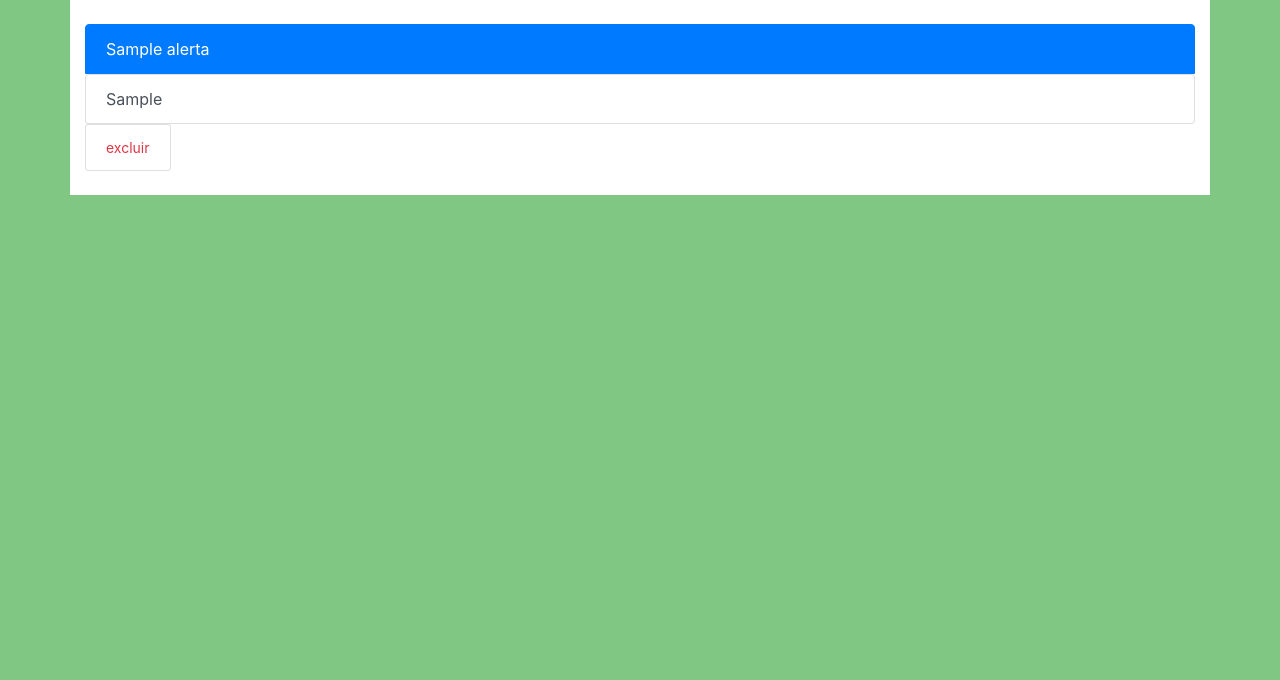
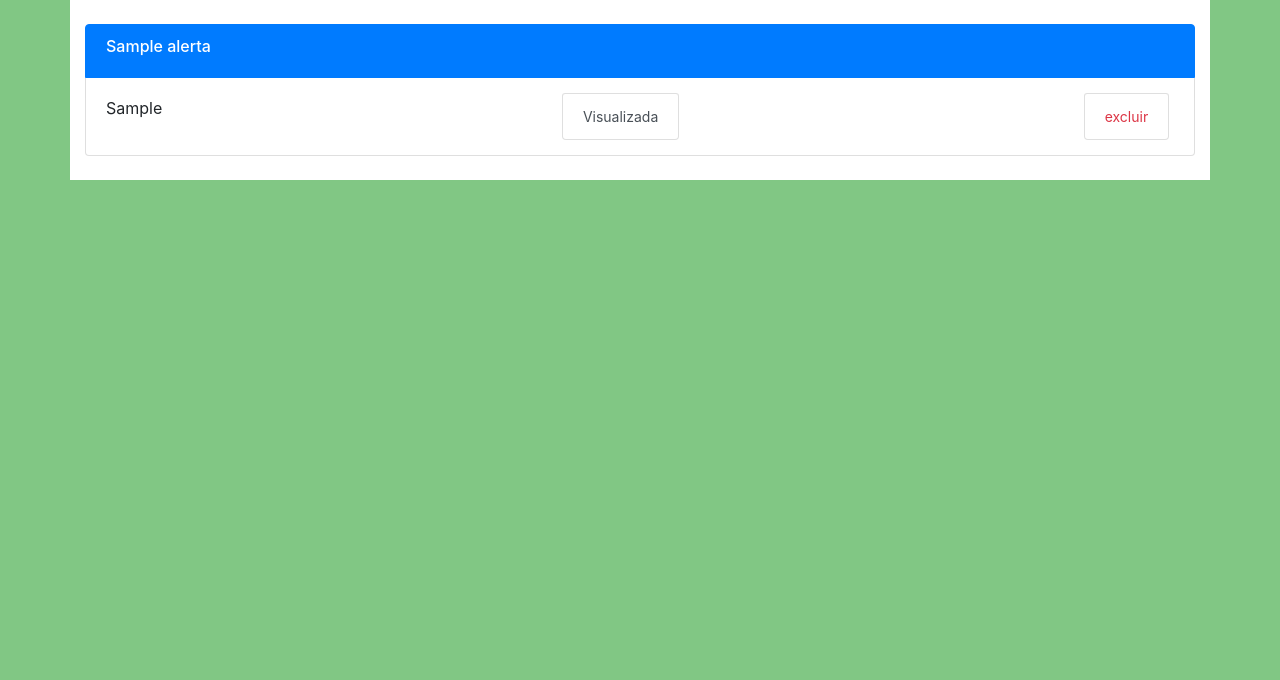
Before and after one commit to jonasLAraujo1/gerenciador_reunioes, a Django app: template app/templates/alertas/listagem.html in a window 1280 px wide. Shown: the part 157-837 px from the top of the page. Run offline with Django 3.2, Linux system fonts and the light colour scheme; tables that the repository leaves empty hold one stand-in row (values such as "Sample post"); the template is opened without the code that fills it: values that come from a table or form of the project are taken from there, most other values are stand-ins (such as "Sample title", 1, 10 or a date in 2020); some libraries are stand-ins or nearby versions.

Commit message:
vizualiação de notificações 100%

```diff
--- a/app/services/alerta_services.py
+++ b/app/services/alerta_services.py
@@ -12,8 +12,8 @@ def contar(usuario):
     return contagem
 
 def listar_todos(usuario):
-    alertas=Alerta.objects.filter(usuario=usuario).all()
-    return  alertas
+    alertas = Alerta.objects.filter(usuario=usuario).all()
+    return alertas
 
 
 def apagar_alerta(id):
--- a/app/templates/alertas/listagem.html
+++ b/app/templates/alertas/listagem.html
@@ -9,23 +9,58 @@
 
 {% block conteudo %}
 
+
 {%for alerta in alertas%}
+
+	{%if alerta.status == "1"%}
 <br>
-<div class="list-group">
-  <a href="#" class="list-group-item list-group-item-action {%if alerta.status != 1 %} active {%endif%}">
-   {{alerta.titulo}}
-  </a>
-	<form class="form-horizontal" method="POST" action="{%url 'listar' %}">
-		{% csrf_token %}
-		<input type="hidden" class="form-control" name="status"  value={{alerta.id}}>
-		<button  class="btn btn-outline list-group-item list-group-item-action" type="submit"> {{alerta.informacoes}} </button>
-	</form>
-	<form class="form-horizontal" method="POST" action="{%url 'listar' %}">
+<ul class="list-group">
+	 <li class="list-group-item d-flex  justify-content-between align-items-center  active">
+		<h6> {{alerta.titulo}}</h6>
+	 </li>
+	<li class="list-group-item d-flex justify-content-between align-items-center">
+		 <p>
+			 {{alerta.informacoes}}
+		 </p>
+    <form class="form-horizontal" method="POST" action="{%url 'listar' %}">
+			{% csrf_token %}
+			<input type="hidden" class="form-control" name="status"  value={{alerta.id}}>
+			<button  class="btn btn-sm btn-outline list-group-item list-group-item-action" type="submit">Visualizada  </button>
+		</form>
+
+    <span class="badge "><form class="form-horizontal" method="POST" action="{%url 'listar' %}">
 		{% csrf_token %}
 		<input type="hidden" class="form-control" name="id"  value={{alerta.id}}>
 		<button  class="btn btn-sm btn-outline-danger list-group-item" type="submit"> excluir </button>
-	</form>
-</div>
+	</form></span>
+  </li>
+</ul>
+	{%endif%}
+
+
+{%endfor%}
+
+
+{%for alerta in alertas%}
+	{%if alerta.status == "2"%}
+<br>
+<ul class="list-group">
+
+	<li class="list-group-item d-flex list-group-item-dark justify-content-between align-items-center">
+		<h6> {{alerta.titulo}}</h6>
+	 </li>
+	<li class="list-group-item d-flex list-group-item-secondary justify-content-between align-items-center">
+		 <p>
+			 {{alerta.informacoes}}
+		 </p>
+    <span class="badge "><form class="form-horizontal" method="POST" action="{%url 'listar' %}">
+		{% csrf_token %}
+		<input type="hidden" class="form-control" name="id"  value={{alerta.id}}>
+		<button  class="btn btn-sm btn-outline-danger list-group-item" type="submit"> excluir </button>
+	</form></span>
+  </li>
+	{%endif%}
+</ul>
 {%endfor%}
 <br>
 {% endblock conteudo %}
```
